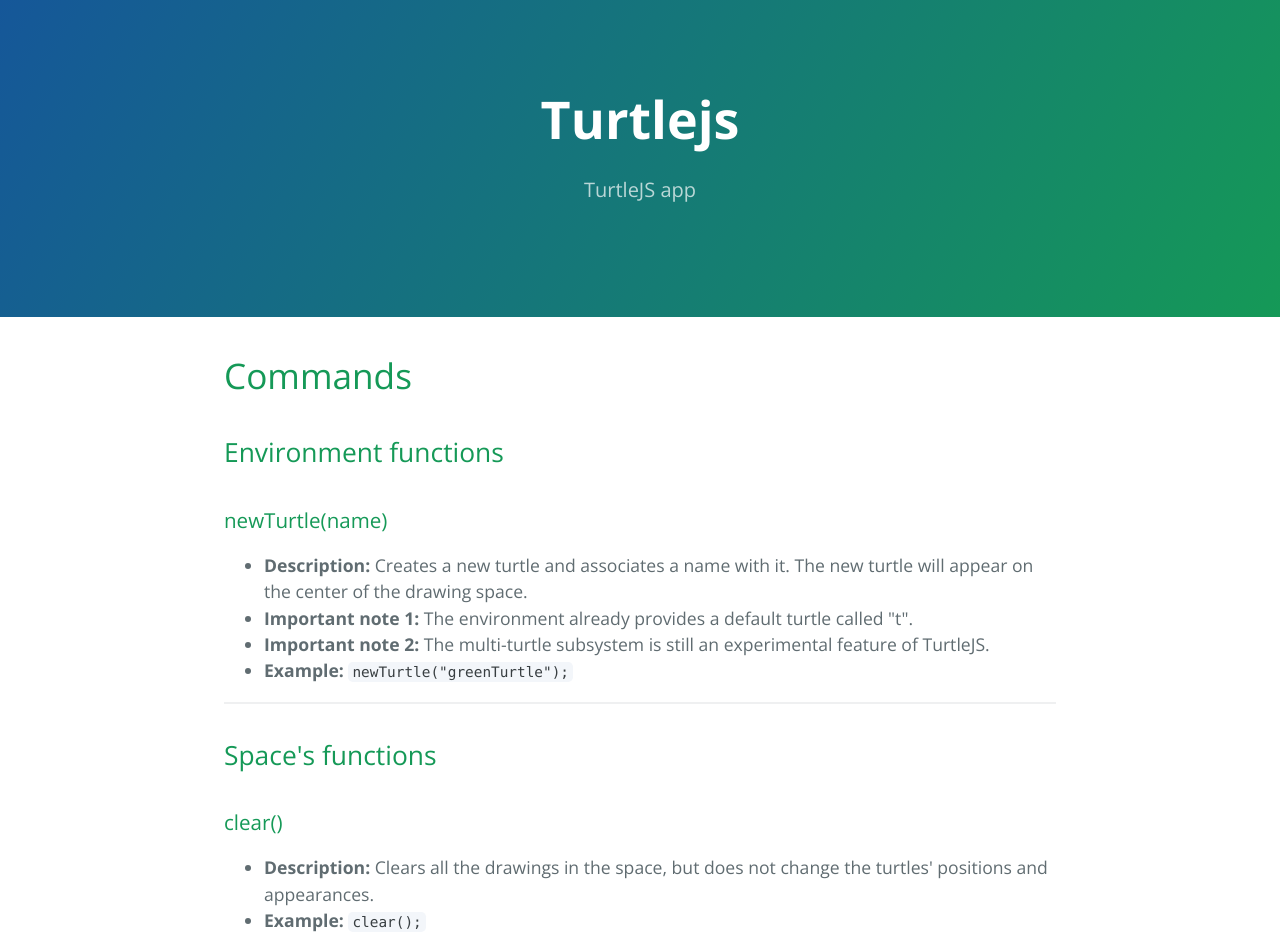
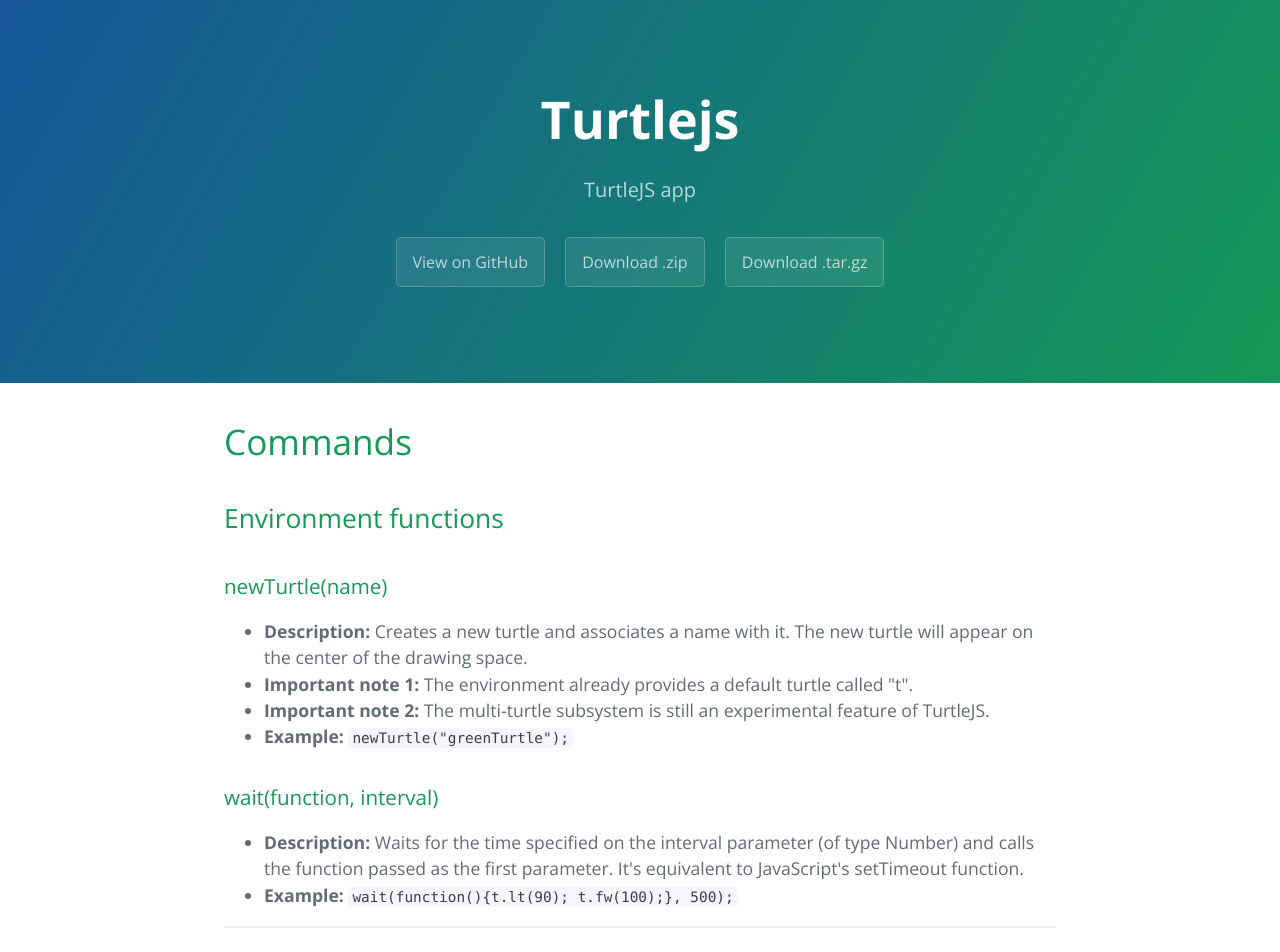
Before and after one commit to israaar/TurtleJS, a plain HTML site: page index.html in a window 1280 px wide. Shown: the top 952 px of the page. Drawn offline with nearby package versions, Linux system fonts and the light colour scheme.

Commit message:
Create gh-pages branch via GitHub

```diff
--- a/index.html
+++ b/index.html
@@ -13,6 +13,9 @@
     <section class="page-header">
       <h1 class="project-name">Turtlejs</h1>
       <h2 class="project-tagline">TurtleJS app</h2>
+      <a href="https://github.com/miniBloq/TurtleJS" class="btn">View on GitHub</a>
+      <a href="https://github.com/miniBloq/TurtleJS/zipball/master" class="btn">Download .zip</a>
+      <a href="https://github.com/miniBloq/TurtleJS/tarball/master" class="btn">Download .tar.gz</a>
     </section>
 
     <section class="main-content">
@@ -34,6 +37,17 @@
 <strong>Important note 2:</strong> The multi-turtle subsystem is still an experimental feature of TurtleJS.</li>
 <li>
 <strong>Example:</strong> <code>newTurtle("greenTurtle");</code>
+</li>
+</ul>
+
+<h3>
+<a id="waitfunction-interval" class="anchor" href="#waitfunction-interval" aria-hidden="true"><span aria-hidden="true" class="octicon octicon-link"></span></a>wait(function, interval)</h3>
+
+<ul>
+<li>
+<strong>Description:</strong> Waits for the time specified on the interval parameter (of type Number) and calls the function passed as the first parameter. It's equivalent to JavaScript's setTimeout function.</li>
+<li>
+<strong>Example:</strong> <code>wait(function(){t.lt(90); t.fw(100);}, 500);</code>
 </li>
 </ul>
 
@@ -326,7 +340,7 @@
 <hr>
 
 <h2>
-<a id="turtles-combined-drawing-and-position-methods" class="anchor" href="#turtles-combined-drawing-and-position-methods" aria-hidden="true"><span aria-hidden="true" class="octicon octicon-link"></span></a>Turtle's combined drawing and positioning methods</h2>
+<a id="turtles-combined-drawing-and-position-methods" class="anchor" href="#turtles-combined-drawing-and-position-methods" aria-hidden="true"><span aria-hidden="true" class="octicon octicon-link"></span></a>Turtle's combined drawing and position methods</h2>
 
 <h3>
 <a id="reset" class="anchor" href="#reset" aria-hidden="true"><span aria-hidden="true" class="octicon octicon-link"></span></a>reset()</h3>
```
Also changed, not shown: params.json (+1 -1 lines).
